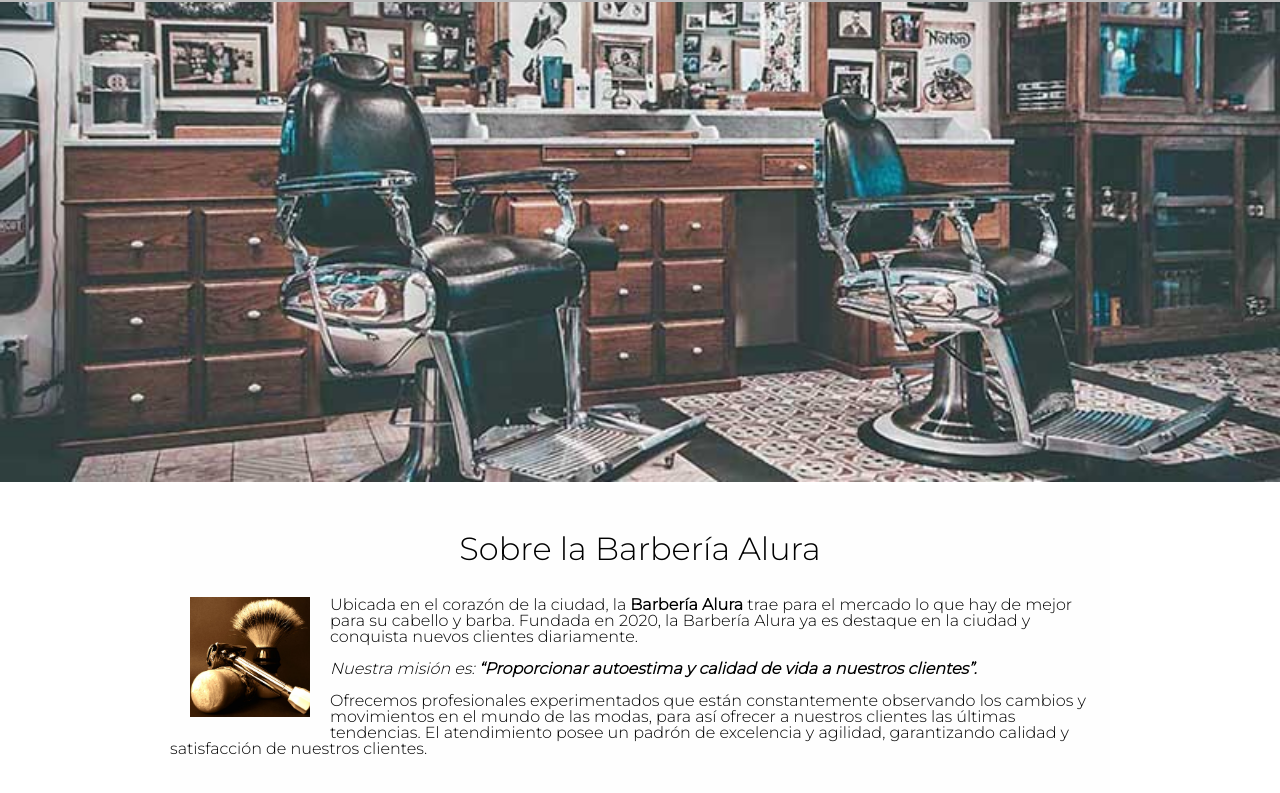
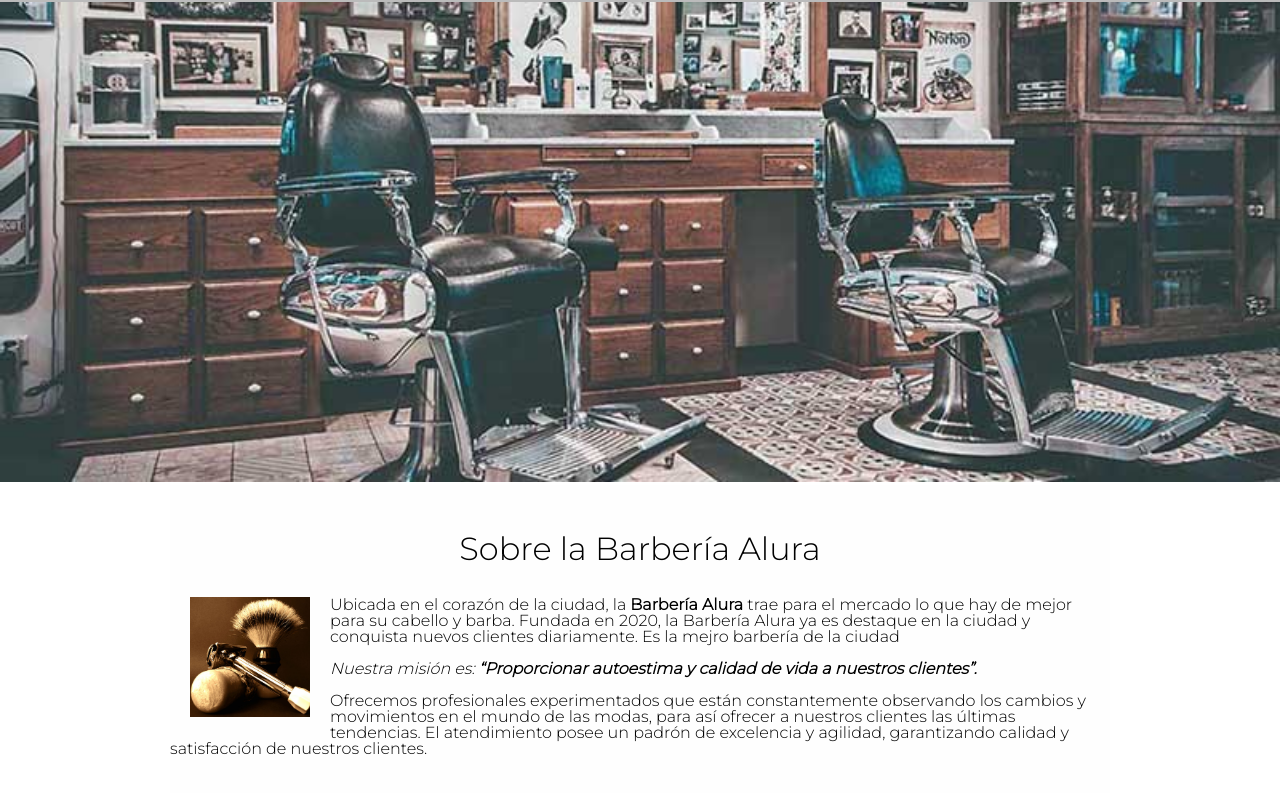
Before and after one commit to BlidaM/webpageAlura, a plain HTML site: page index.html in a window 1280 px wide. Shown: the part 291-1084 px from the top of the page. Drawn offline with Linux system fonts and the light colour scheme.

Commit message:
agregado mas contenido

```diff
--- a/index.html
+++ b/index.html
@@ -35,7 +35,7 @@
             <h2 class="titulo-principal">Sobre la Barbería Alura</h2>
             <img class="utensilios" src="imagenes/utensilios.jpg" alt="Utensilios de un barbero.">
 
-            <p>Ubicada en el corazón de la ciudad, la <strong>Barbería Alura </strong> trae para el mercado lo que hay de mejor para su cabello y barba. Fundada en 2020, la Barbería Alura ya es destaque en la ciudad y conquista nuevos clientes diariamente.</p>
+            <p>Ubicada en el corazón de la ciudad, la <strong>Barbería Alura </strong> trae para el mercado lo que hay de mejor para su cabello y barba. Fundada en 2020, la Barbería Alura ya es destaque en la ciudad y conquista nuevos clientes diariamente. Es la mejro barbería de la ciudad</p>
             <p id="mision"><em>Nuestra misión es: <strong>“Proporcionar autoestima y calidad de vida a nuestros clientes”.</strong></em></p>
 
             <p>Ofrecemos profesionales experimentados que están constantemente observando los cambios y movimientos en el mundo de las modas, para así ofrecer a nuestros clientes las últimas tendencias. El atendimiento posee un padrón de excelencia y agilidad, garantizando calidad y satisfacción de nuestros clientes.</p>
```
